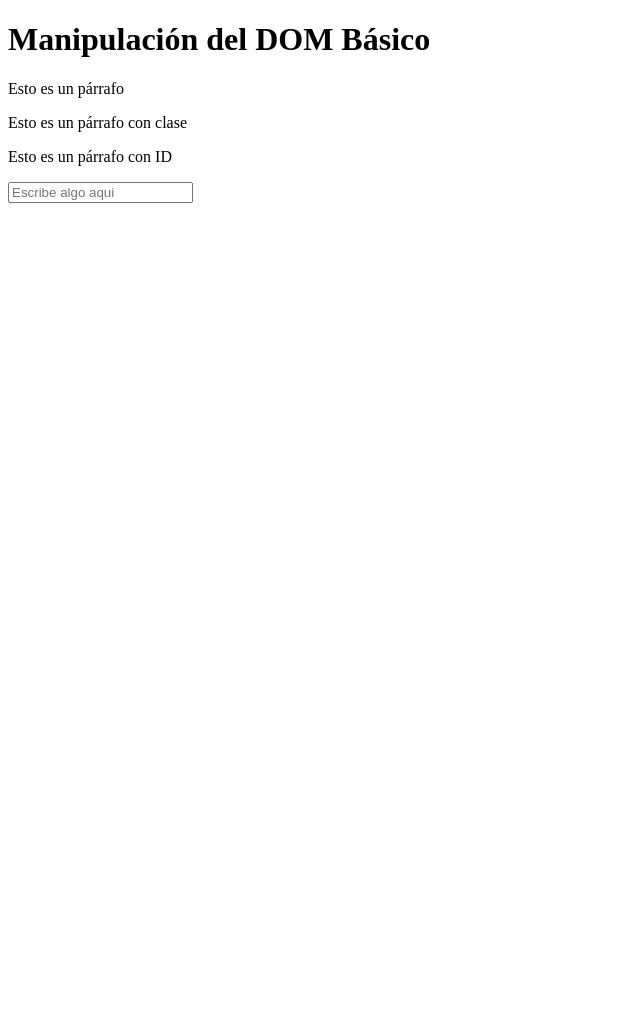
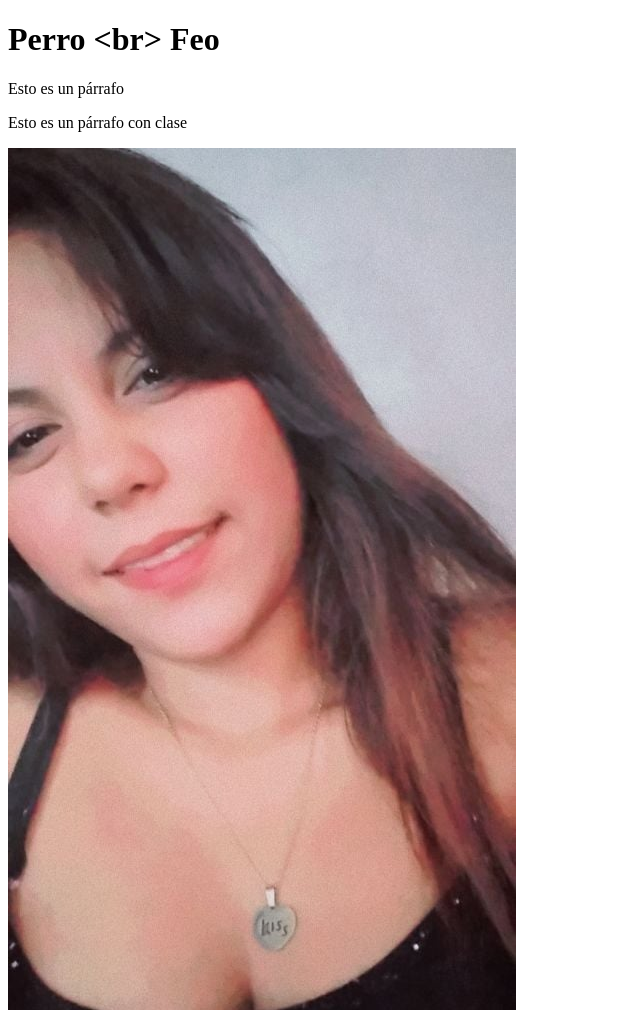
Before and after one commit to josue3002/Nuevo-curso-practico-de-JavaScript, a plain HTML site: page index.html in a window 1280 px wide. Shown: the top 1010 px of the page, without its empty margins (0-640 px from the left). Before the commit the page ends 800 px from the top, so only its background shows below. Drawn offline with Linux system fonts and the light colour scheme.

Commit message:
Escribiendo html desde js

```diff
--- a/index.html
+++ b/index.html
@@ -7,7 +7,7 @@
     <title>Manipulación del DOM Básico - Curso Practico de JavaScript</title>
 </head>
 <body>
-    <h1>Manipulación del DOM Básico</h1>
+    <h1 class = "verde">Manipulación del DOM Básico</h1>
 
     <p>Esto es un párrafo</p>
     <p class="parrafito">Esto es un párrafo con clase</p>
--- a/script.js
+++ b/script.js
@@ -1,8 +1,8 @@
 const h1 = document.querySelector("h1");
 const p = document.querySelector("p");
-const Parrafito = document.querySelector(".parrafito");
-const pid = document.querySelector("#pid")
-const input = document.querySelector("input")
+const Parrafito = document.getElementsByClassName("parrafito");
+const pid = document.getElementById("pid");
+const input = document.querySelector("input");
 
 console.log (input.value);
 
@@ -13,3 +13,22 @@ console.log ({
     pid,
     input,
 });
+
+h1.innerHTML = "Perro <br> Feo";
+h1.innerText = "Perro <br> Feo";
+// console.log (h1.getAttribute ("class"));
+// h1.setAttribute ("class" , "rojo");
+
+h1.classList.add("rojo");
+h1.classList.remove("verde");
+//h1.classList.toggle("verde");
+//h1.classList.contains("verde");
+
+input.value = "456";
+
+const img = document.createElement("img");
+img.setAttribute("src", "./272960975_3276700182567593_5123290390815090558_n.jpg");
+console.log(img);
+
+pid.innerHTML = "";
+pid.append(img);
```
Also changed, not shown: 272960975_3276700182567593_5123290390815090558_n.jpg (added).
